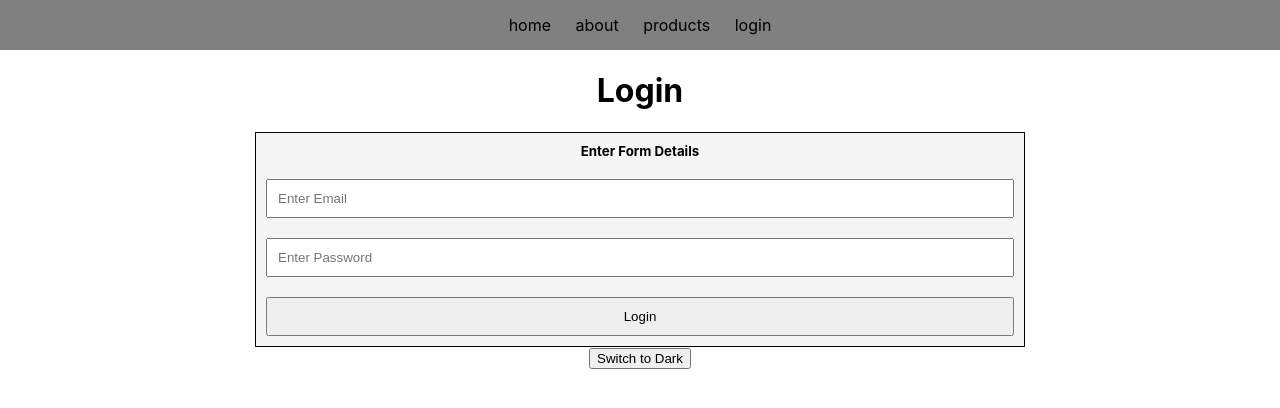
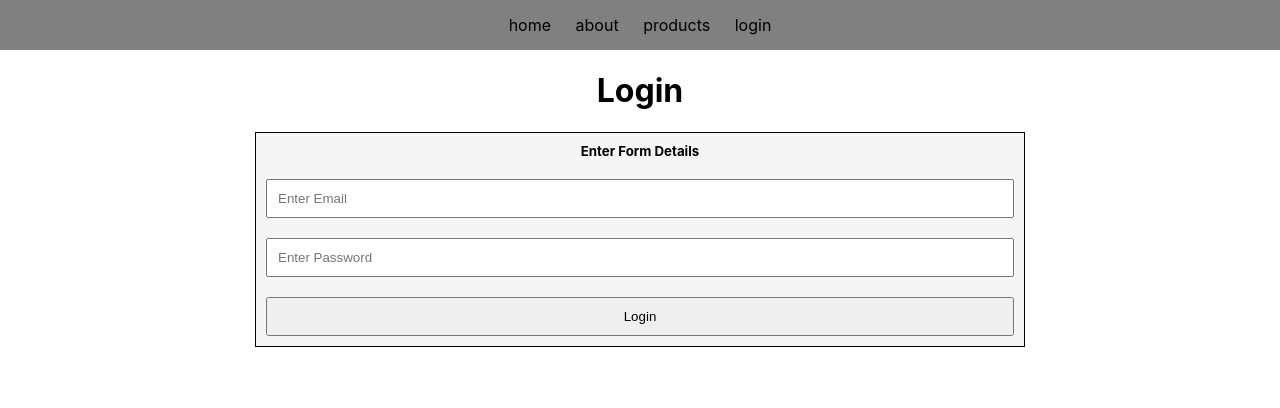
Before and after one commit to Neha-081/weather-app, a React (Create React App) app: page /login in a window 1280 px wide. Shown: the top 408 px of the page. Built offline with nearby package versions, Linux system fonts and the light colour scheme.

Commit message:
product detail page and routing

```diff
--- a/src/Components/Login.jsx
+++ b/src/Components/Login.jsx
@@ -4,6 +4,7 @@ import { ThemeContext } from '../context/ThemeContext';
 import styles from './Login.module.css'
 import ThemeButton from './ThemeButton';
 import WeatherInfo from './WeatherInfo';
+import {Redirect} from 'react-router-dom'
 
 function Login() {
  const [state,setState]=useState({email:"",password:""})
@@ -37,7 +38,6 @@ const {theme}=useContext(ThemeContext)
     </div> :
     <WeatherInfo isAuth={isAuth}/>
     }
-    <ThemeButton/>
     </div>
   )
 }
--- a/src/Components/WeatherInfo.jsx
+++ b/src/Components/WeatherInfo.jsx
@@ -35,7 +35,7 @@ function WeatherInfo() {
       .then(error=>console.log(error))
       .finally(()=>setLoading(false))
     }
-    console.log(state);
+    // console.log(state);
   return (
     <div>
       <h2>token is : {token}</h2>
--- a/src/Pages/ProductDetail.jsx
+++ b/src/Pages/ProductDetail.jsx
@@ -5,6 +5,7 @@ import "./Products.css"
 
 function ProductDetail() {
     const param=useParams()
+    console.log(param);
   const [data,setData]=useState([])
 
 useEffect(()=>{
--- a/src/context/ThemeContext.jsx
+++ b/src/context/ThemeContext.jsx
@@ -1,4 +1,4 @@
-import { createContext, useState } from "react";
+import {  useState } from "react";
 import React from "react";
 
 const ThemeContext=React.createContext();
```
